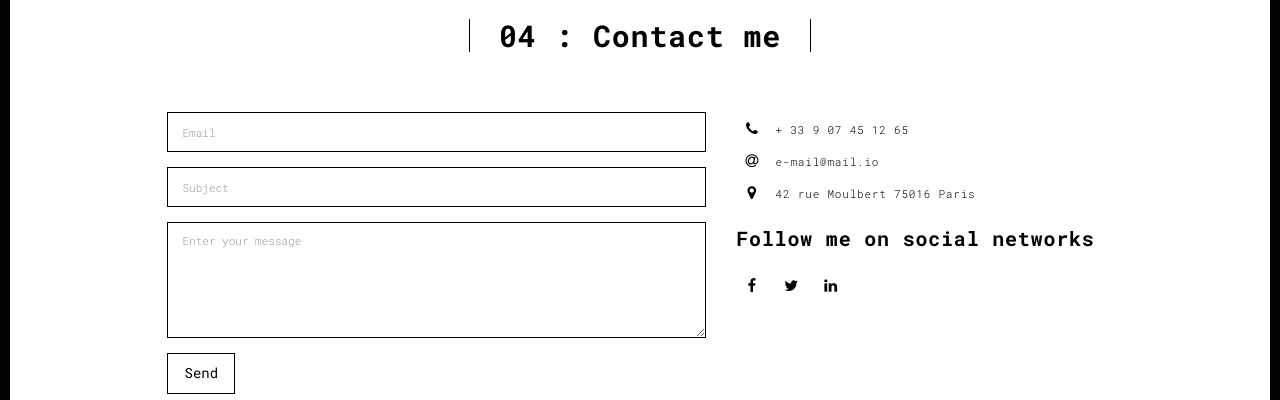
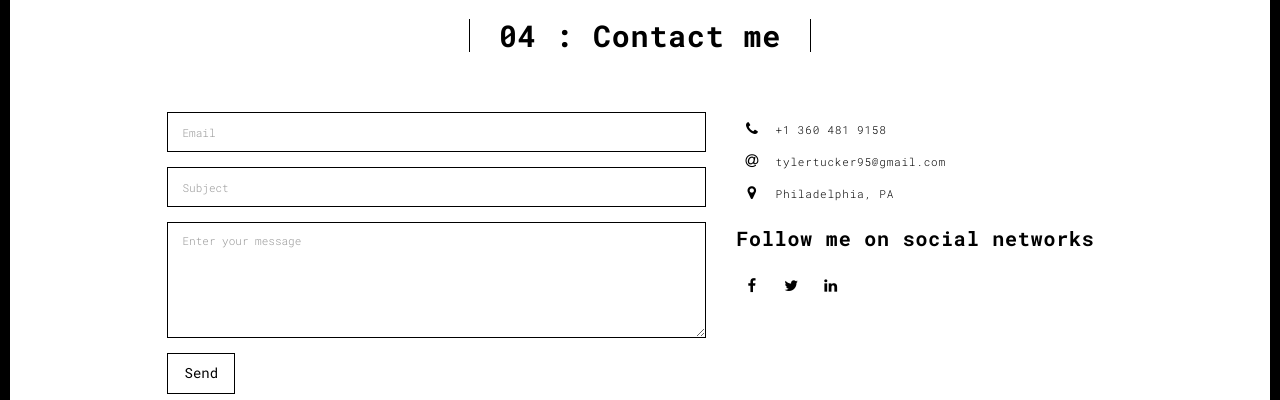
Before and after one commit to tylertucker2/portfolio, a Flask app: page /contact.html in a window 1280 px wide. Shown: the part 90-490 px from the top of the page. Run offline with Flask 2, Linux system fonts and the light colour scheme; some libraries are stand-ins or nearby versions.

Commit message:
updated contact information

```diff
--- a/templates/contact.html
+++ b/templates/contact.html
@@ -79,19 +79,19 @@
                           <span class="fa-icon">
                             <i class="fa fa-phone" aria-hidden="true"></i>
                           </span>
-                          + 33 9 07 45 12 65
+                          +1 360 481 9158
                         </li>
                         <li>
                           <span class="fa-icon">
                             <i class="fa fa-at" aria-hidden="true"></i>
                           </span>
-                          e-mail@mail.io
+                          tylertucker95@gmail.com
                         </li>
                         <li>
                           <span class="fa-icon">
                             <i class="fa fa fa-map-marker" aria-hidden="true"></i>
                           </span>
-                          42 rue Moulbert 75016 Paris
+                          Philadelphia, PA
                         </li>
                       </ul>
                       <h3>Follow me on social networks</h3>
@@ -101,7 +101,7 @@
                       <a href="http://www.twitter.com" title="" class="fa-icon">
                         <i class="fa fa-twitter"></i>
                       </a>
-                      <a href="http://www.linkedin.com" title="" class="fa-icon">
+                      <a href="https://www.linkedin.com/in/tylertucker2/" title="" class="fa-icon">
                         <i class="fa fa-linkedin"></i>
                       </a>
 
```
